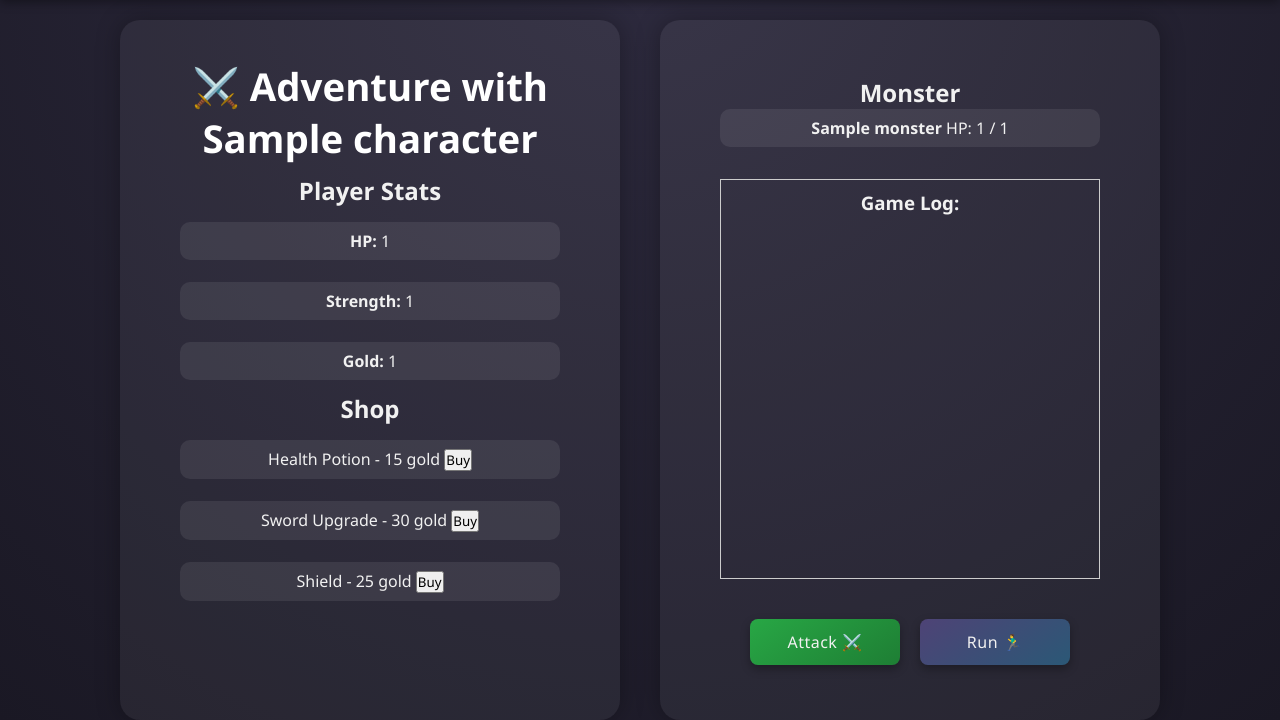
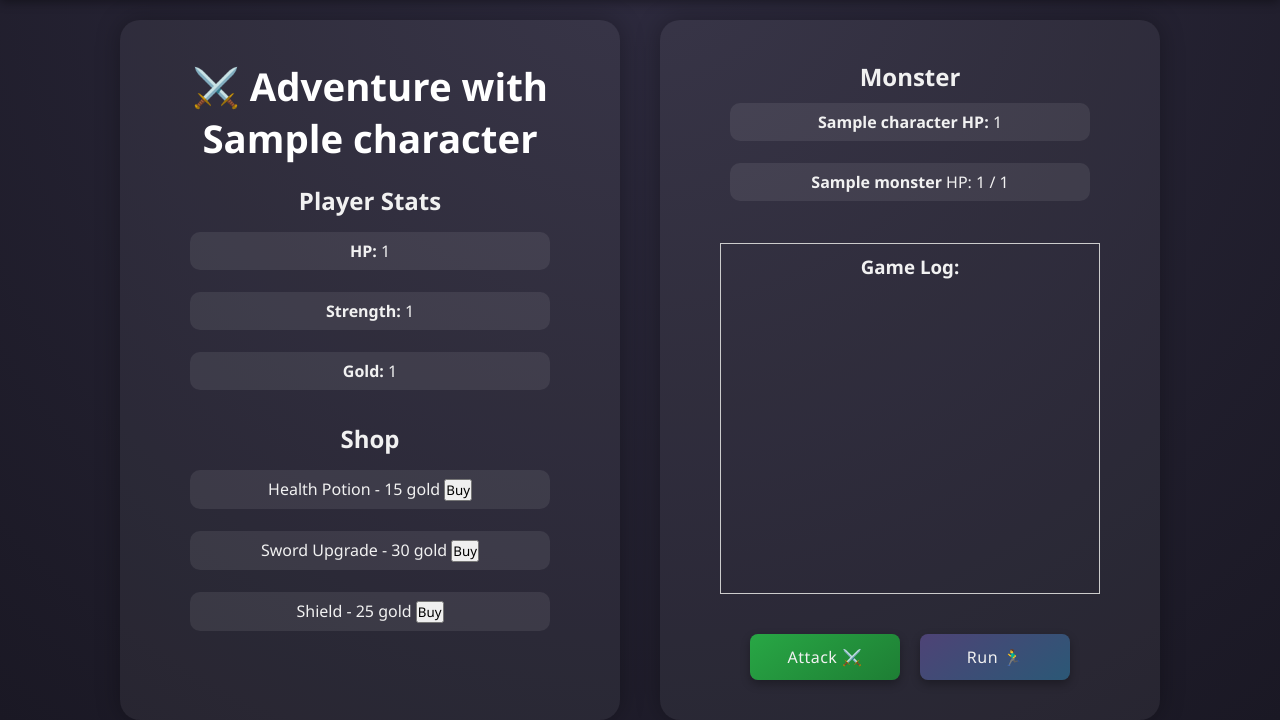
Before and after one commit to Dante-Q/myrpgonline, a Flask app: page /play_game/1 in a window 1280 px wide. Shown: the part 80-800 px from the top of the page. Run offline with Flask 3, Linux system fonts and the light colour scheme; a user stored in the database is signed in; tables that the repository leaves empty hold one stand-in row (values such as "Sample post").

Commit message:
added car hp bar to monster bar

```diff
--- a/src/static/game.js
+++ b/src/static/game.js
@@ -74,8 +74,9 @@ function performAction(action) {
         .then(data => {
             if (data.message) logMessage(data.message);
 
-            if (data.player_hp !== undefined) document.getElementById('player_hp').textContent = data.player_hp;
+            if (data.player_hp !== undefined) document.querySelectorAll('.player_hp').forEach(el => el.textContent = data.player_hp);
             if (data.gold !== undefined) document.getElementById('gold').textContent = data.gold;
+            if (data.player_strength !== undefined) document.getElementById('player_strength').textContent = data.player_strength;
 
             updateMonsterUI(data);
         })
@@ -105,7 +106,7 @@ function buyItem(itemId) {
         .then(data => {
             logMessage(data.message);
             if (data.gold !== undefined) document.getElementById('gold').textContent = data.gold;
-            if (data.player_hp !== undefined) document.getElementById('player_hp').textContent = data.player_hp;
+            if (data.player_hp !== undefined) document.querySelectorAll('.player_hp').forEach(el => el.textContent = data.player_hp);
         });
 }
 
--- a/src/templates/play_game.html
+++ b/src/templates/play_game.html
@@ -17,17 +17,17 @@
         <h1>⚔️ Adventure with {{ character.name }}</h1>
 
         <!-- Player Stats -->
-        <div class="characters-section">
+        <div class="characters-section" style="padding: 10px;">
             <h2>Player Stats</h2>
             <ul class="character-list">
-                <li><strong>HP:</strong> <span id="player_hp">{{ character.hp }}</span></li>
-                <li><strong>Strength:</strong> {{ character.strength }}</li>
+                <li><strong>HP:</strong> <span class="player_hp">{{ character.hp }}</span></li>
+                <li><strong>Strength:</strong> <span id="player_strength">{{ character.strength }}</span></li>
                 <li><strong>Gold:</strong> <span id="gold">{{ character.gold }}</span></li>
             </ul>
         </div>
 
         <!-- Shop Section -->
-        <div id="shop" class="characters-section">
+        <div id="shop" class="characters-section" style="padding: 10px;">
             <h2>Shop</h2>
             <ul class="character-list" id="shop_items"></ul>
         </div>
@@ -37,7 +37,8 @@
             <!-- Monster Stats (Initially hidden) -->
             <div id="monster" class="characters-section" style="display: none;">
                 <h2>Monster</h2>
-                <ul class="character-list">
+                <ul class="character-list" style="padding: 10px;">
+                    <li><strong>{{ character.name }} HP:</strong> <span class="player_hp">{{ character.hp }}</span></li>
                     <li><strong id="monster_name_placeholder">Monster Name</strong> HP: <span id="monster_hp">0</span> / <span id="monster_max_hp">0</span></li>
                 </ul>
             </div>
```
Also changed, not shown: src/templates/view_character.html (+1 -13 lines).
